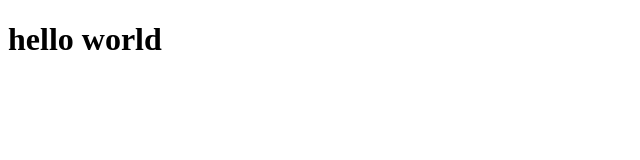
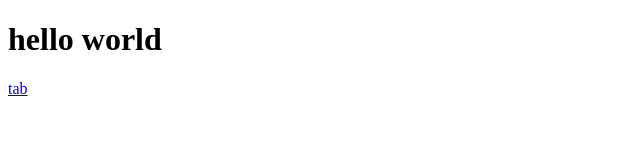
Before and after one commit to daxzhu4096/daxzhu4096.github.io, a plain HTML site: page index.html in a window 1280 px wide. Shown: the full height of the page, 0-640 px from the left. Drawn offline with Linux system fonts and the light colour scheme.

Commit message:
Update index.html

```diff
--- a/index.html
+++ b/index.html
@@ -10,6 +10,7 @@
 
 <body>
     <h1>hello world</h1>
+    <a href="component/tab/index.html">tab</a>
 </body>
 
 </html>
```
